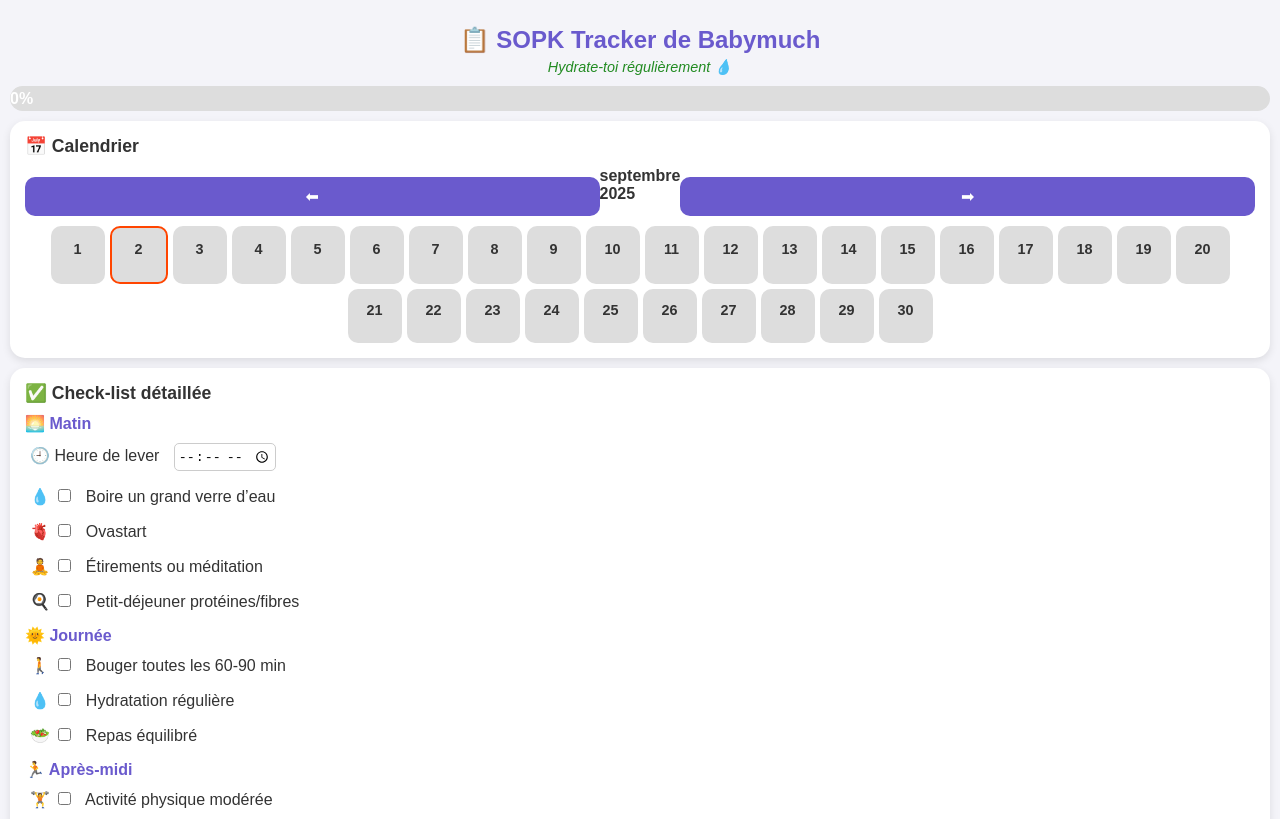
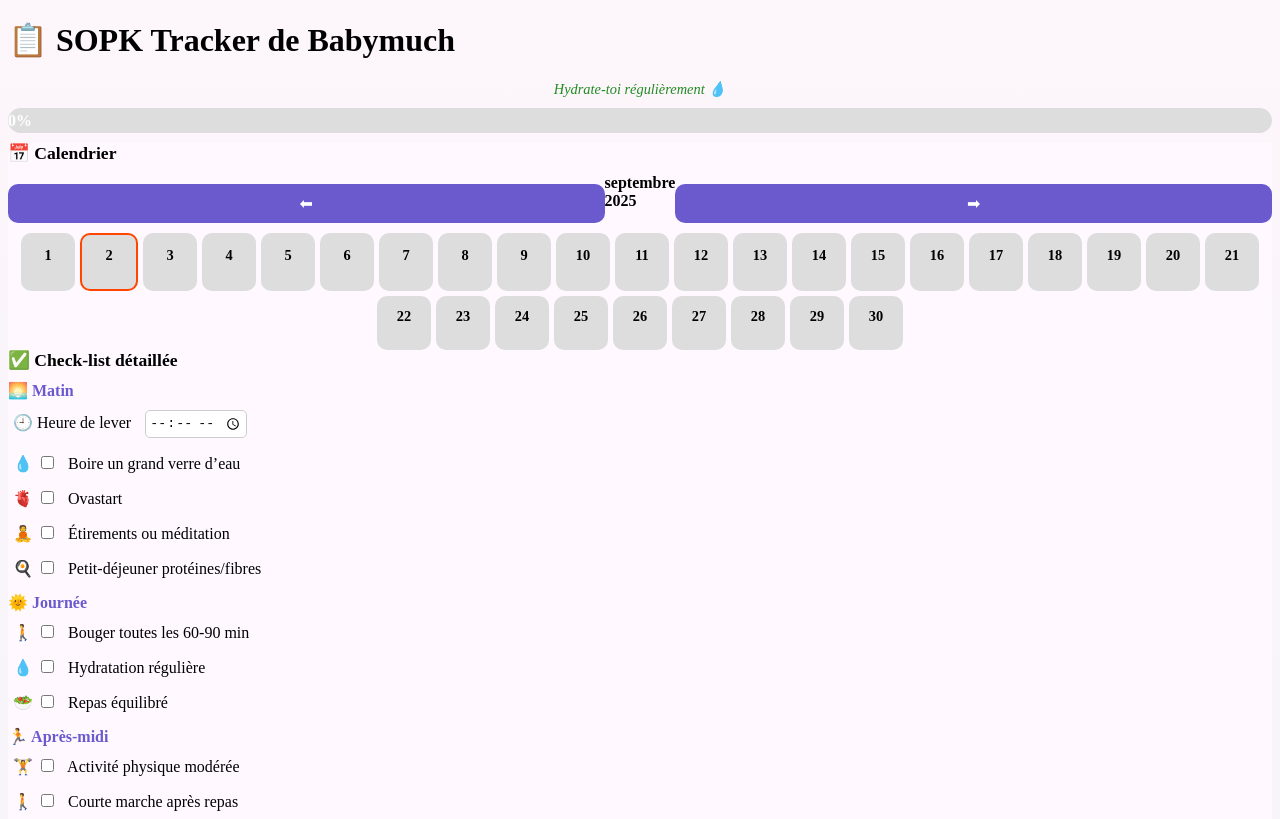
Before and after one commit to shary-2000/Sopk-Tracer-baby, a plain HTML site: page index.html in a window 1280 px wide. Shown: the top 819 px of the page. Drawn offline with Linux system fonts and the light colour scheme.

Commit message:
Update index.html

```diff
--- a/index.html
+++ b/index.html
@@ -6,9 +6,9 @@
 <title>SOPK Tracker - Calendrier fonctionnel</title>
 <link rel="manifest" href="manifest.json">
 <style>
-body { font-family:'Arial', sans-serif; background:#f4f4f9; margin:0; padding:10px; color:#333; }
-h1 { text-align:center; color:#6a5acd; font-size:1.5em; margin-bottom:5px; }
-.section { background:#fff; margin:10px 0; padding:15px; border-radius:15px; box-shadow:0 3px 8px rgba(0,0,0,0.1); }
+body { background: linear-gradient(to bottom, #fdf6fb, #f4f4f9); }
+.section { background: #fff9ff; }
+.day.selected { border-color: #ff6f61; }
 h2 { cursor:pointer; margin:0 0 10px 0; font-size:1.1em; }
 h3 { margin:10px 0 5px 0; font-size:1em; color:#6a5acd; }
 .tasks { display:block; margin-top:5px; }
```
